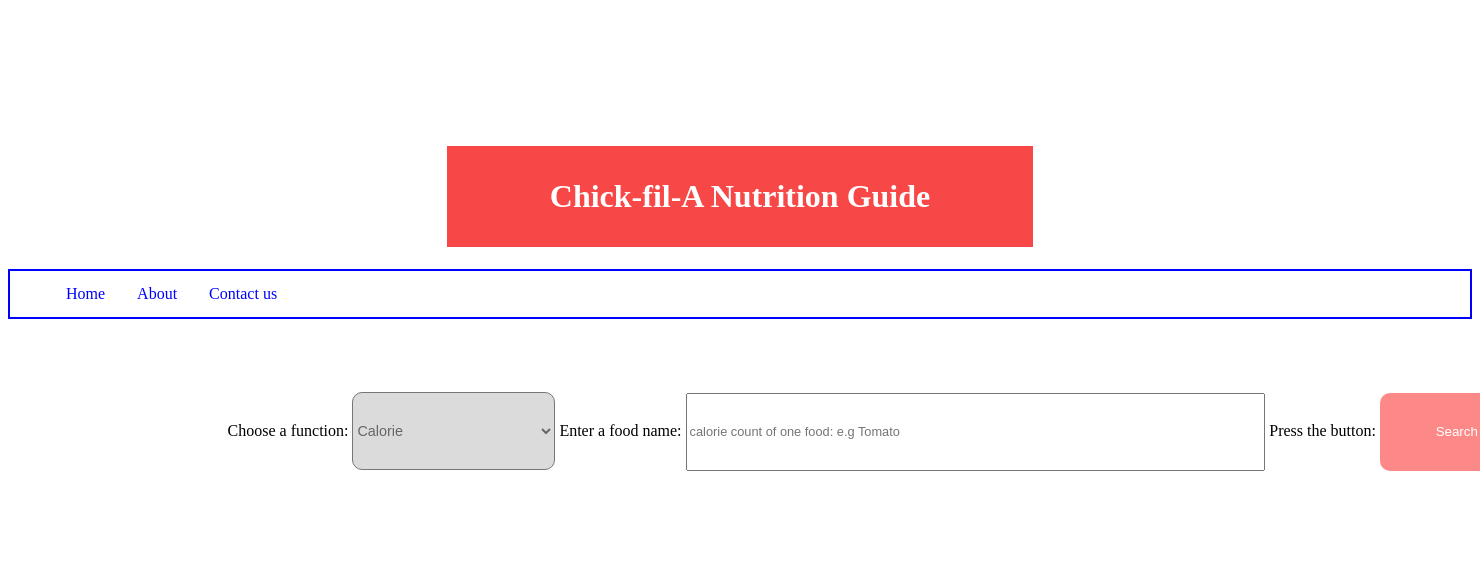
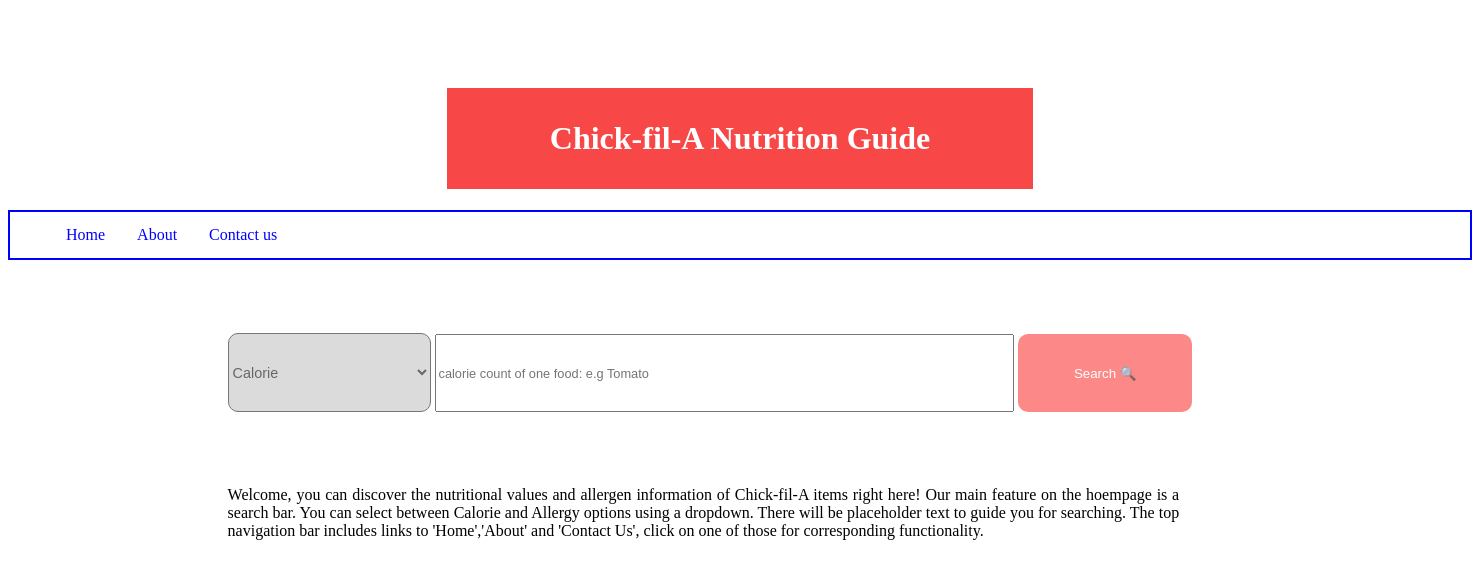
Before and after one commit to CS257-F23/team-project-g, a Flask app: page / in a window 1480 px wide; the page is wider, and only the part inside the window is pictured. Shown: the top 579 px of that part. Run offline with Flask 3, Linux system fonts and the light colour scheme.

Commit message:
explanatory text added

```diff
--- a/static/datastyle_home.css
+++ b/static/datastyle_home.css
@@ -10,7 +10,7 @@
     text-align: center;
     margin-left: 30%;
     margin-right: 30%;
-    margin-top: 10%;
+    margin-top: 6%;
     height: auto;
 }
 
@@ -70,3 +70,22 @@
     color: white;
     background-color: blue;
 }
+
+.visually-hidden {
+    position: absolute;
+    width: 1px;
+    height: 1px;
+    margin: -1px;
+    padding: 0;
+    overflow: hidden;
+    border: 0;
+    /* source: https://www.sitepoint.com/hide-elements-in-css/ */
+}
+
+#explanatory{
+    margin-top: 5%;
+    width: 65%;
+    text-align: justify;
+    text-justify: inter-word;  /* source: https://www.w3schools.com/cssref/css3_pr_text-justify.php */
+    margin-left: 15%;
+}
--- a/templates/errorpage_gd3.html
+++ b/templates/errorpage_gd3.html
@@ -12,6 +12,7 @@
             <li><a href="/contact">Contact us</a></li>
             </ul>
         </nav>
+        <h1>Page Error</h1>
         <p>Oops, the page you are looking for does not exist</p>
     </body>
 
--- a/templates/foodNotFoundPage_gd3.html
+++ b/templates/foodNotFoundPage_gd3.html
@@ -12,6 +12,7 @@
             <li><a href="/contact">Contact us</a></li>
             </ul>
         </nav>
+        <h1>Search Error</h1>
         <p>Sorry, the item(s) you are searching for is not in the menu of Chick-fil-A.</p>
     </body>
 
--- a/templates/homepage_gd3.html
+++ b/templates/homepage_gd3.html
@@ -28,16 +28,20 @@
         </nav>
         <div>
         <form id = "search" action="get_calorie" method="get">
-            <label for = "option_select">Choose a function:</label>
+            <label for = "option_select" class="visually-hidden">Search Option</label>
             <select name = "option_select" id = "option_select" onchange = "placeholder_msg()">  <!-- source: https://www.w3schools.com/jsref/event_onchange.asp -->
                 <option value="Calorie">Calorie</option>
                 <option value="Allergy">Allergy</option>
             </select>
-            <label for = "text_box">Enter a food name:</label>
+            <label for = "text_box" class="visually-hidden">Food Name</label>
             <input type="text" id="text_box" name="text_box" placeholder="calorie count of one food: e.g Tomato" value="">  <!--source: https://www.w3schools.com/howto/howto_css_searchbar.asp */ -->
-            <label for = "search_button">Press the button:</label>
+            <label for = "search_button" class="visually-hidden">Search Button</label>
             <input type="submit" value="Search &#128269;" id="search_button"  name = "search_button">
         </form>
         </div>
+        <p id="explanatory">Welcome, you can discover the nutritional values and allergen information of Chick-fil-A items right here!
+            Our main feature on the hoempage is a search bar. You can select between Calorie and Allergy options using a dropdown. There will be placeholder text to guide you for searching.
+            The top navigation bar includes links to 'Home','About' and 'Contact Us', click on one of those for corresponding functionality.
+        </p>
     </body>
 </html>
```
